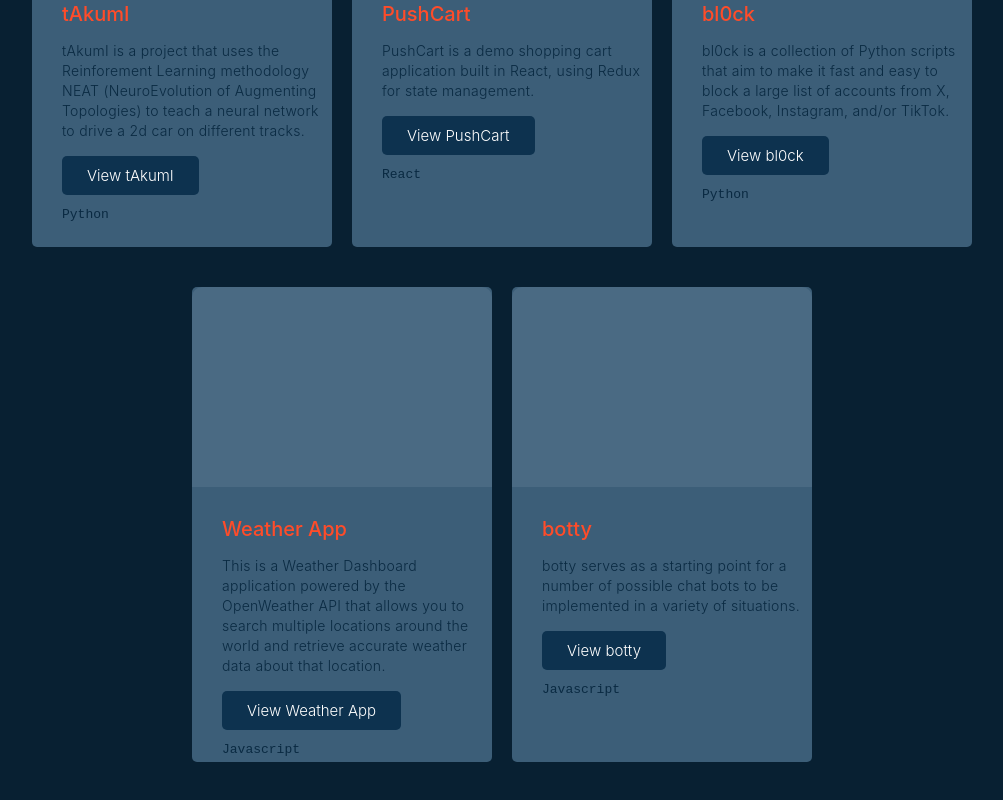
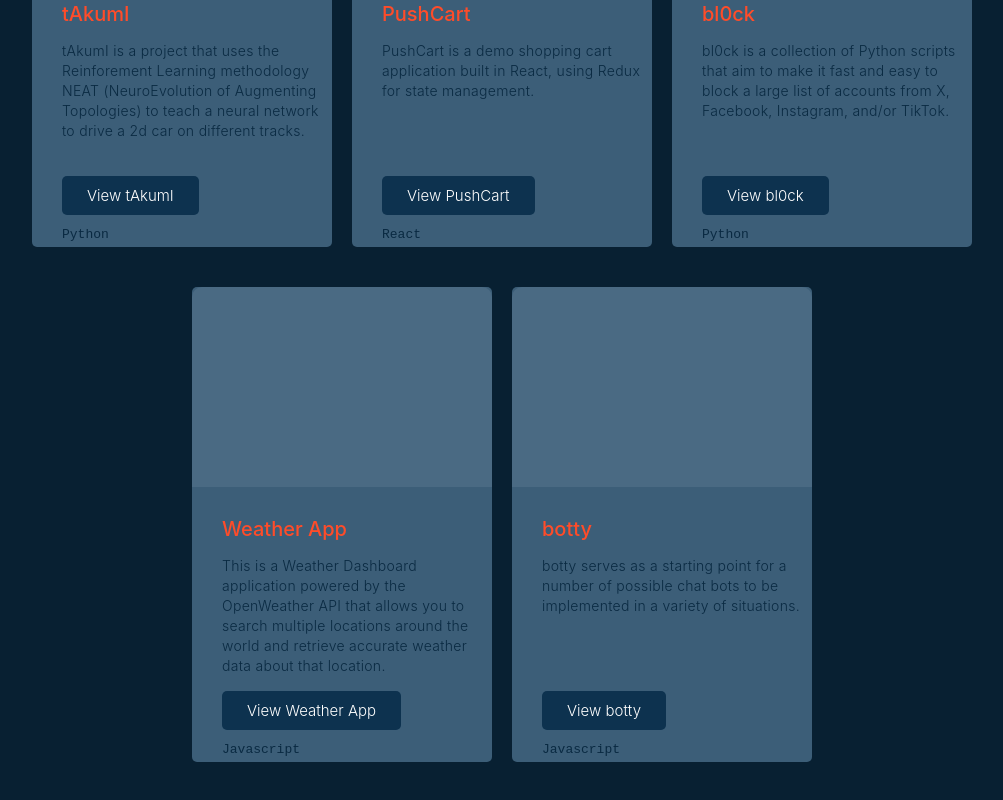
Before and after one commit to kylest0kes/folio, a React (Create React App) app: page / in a window 1280 px wide. Shown: the part 3075-3875 px from the top of the page, without its empty margins (138-1141 px from the left). Built offline with nearby package versions, Linux system fonts and the light colour scheme.

Commit message:
style updates to the project card component to make it more uniform

```diff
--- a/src/Components/ProjectCard/ProjectCard.css
+++ b/src/Components/ProjectCard/ProjectCard.css
@@ -39,6 +39,7 @@
     letter-spacing: .3px;
     line-height: 20px;
     padding-right: 10px;
+    height: 120px;
 }
 
 .project-btn {
@@ -60,6 +61,7 @@
 }
 
 .lang-icons {
+    margin-top: auto;
     padding-top: 12px;
     color: #0a2a42;
 }
--- a/src/Components/ProjectCard/ProjectCard.js
+++ b/src/Components/ProjectCard/ProjectCard.js
@@ -10,9 +10,11 @@
         <div class ="card-project-content">
           <h4 class="card-project-title">{props.title}</h4>
           <p class="card-project-description">{props.desc}</p>
+          <div className="bottom-content">
             <button class="project-btn">View {props.title}</button>
             <div className="lang-icons">
               {props.language}
+            </div>
           </div>
         </div>
       </div>
```
Lines whose indentation alone changed are shown as unchanged.
